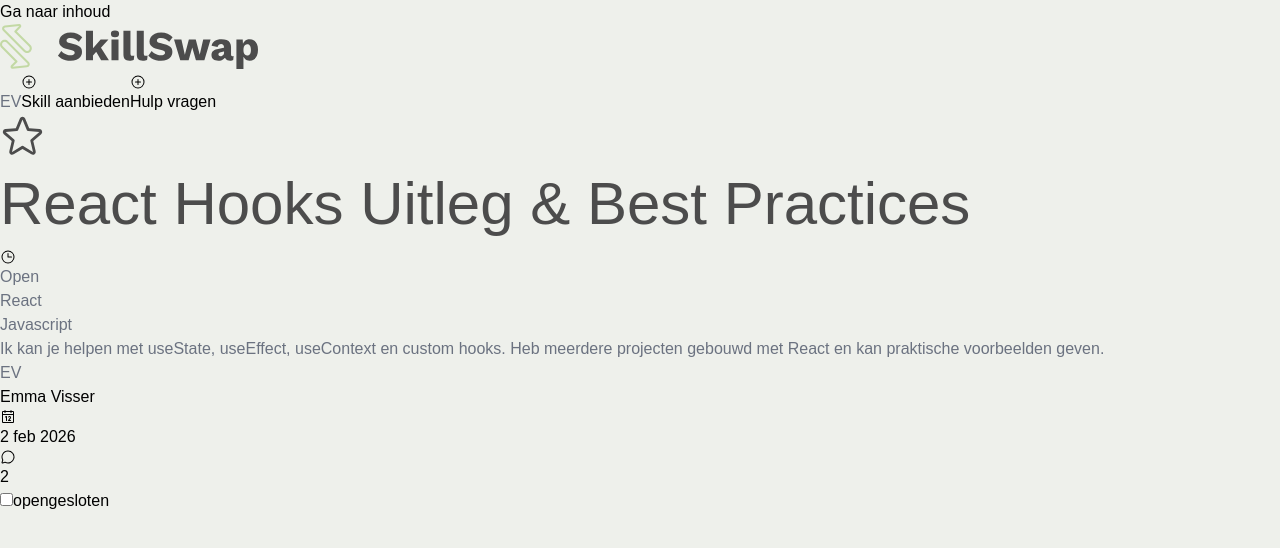
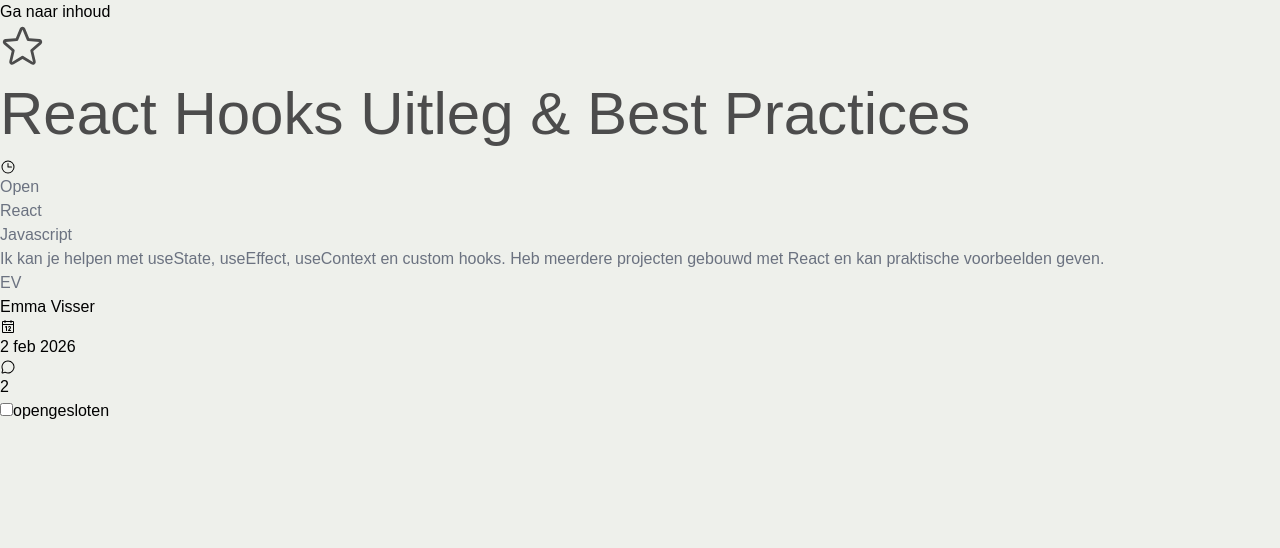
Before and after one commit to elevate-digital/skillswap, a Next.js app in the folder apps/web/: page / in a window 1280 px wide. Shown: the top 548 px of the page. Built offline with nearby package versions, Linux system fonts and the light colour scheme; a web font is replaced by a local one.

Commit message:
fix: autoFocus={false} toegevoegd voor default focus #13

```diff
--- a/apps/web/app/layout.tsx
+++ b/apps/web/app/layout.tsx
@@ -1,7 +1,7 @@
 import type { Metadata } from "next";
 import "./global.css";
 import React from "react";
-import { Header } from "@/lib/components";
+// import { Header } from "@/lib/components";
 import { Container } from "@/lib/components";
 
 export const metadata: Metadata = {
@@ -26,7 +26,7 @@
         <a className="absolute top-[-300px] focus:top-0 ease-in-out duration-200 left-1/2 transform -translate-x-1/2 z-[1100] bg-[var(--secondary-bg-color)] text-[var(--primary-text-color)] hover:bg-[var(--primary-text-color)] hover:text-[var(--secondary-text-color)] py-[7px] px-[10px] rounded-b-lg" href="#inhoud">Ga naar inhoud</a>
 
         <Container>
-          <Header />
+          {/* <Header /> */}
           {children}
         </Container>
       </body>
```
